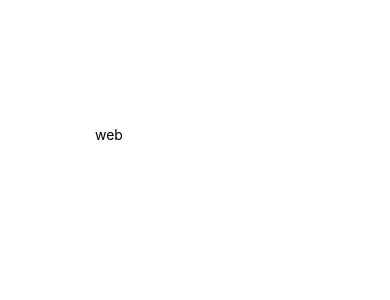
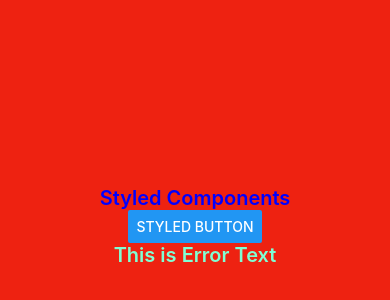
Before and after one commit to ArtemisDicoTiar/rn_study, a React Native app: screen / in a window 390 px wide. Shown: the part 196-496 px from the top of the page. Built offline with nearby package versions, Linux system fonts and the light colour scheme.

Commit message:
styled-components is added to project package (This library is quite awesome!)

```diff
--- a/package.json
+++ b/package.json
@@ -13,7 +13,8 @@
     "react": "16.13.1",
     "react-dom": "16.13.1",
     "react-native": "https://github.com/expo/react-native/archive/sdk-42.0.0.tar.gz",
-    "react-native-web": "~0.13.12"
+    "react-native-web": "~0.13.12",
+    "styled-components": "^5.3.1"
   },
   "devDependencies": {
     "@babel/core": "^7.9.0"
--- a/src/App.js
+++ b/src/App.js
@@ -5,13 +5,41 @@ import MyButton from "./MyButton";
 import {styles} from "./style";
 import {Box} from "./Box";
 import Shadow from "./Shadow";
+import styled from "styled-components/native";
+import {css} from "styled-components";
+
+const Container = styled.View`
+    flex: 1;
+    background-color: #e21;
+    align-items: center;
+    justify-content: center;
+`
+
+const cssText = css`
+  font-size: 20px;
+  font-weight: 600;
+`
+
+// 이렇게 CSS를 불러올수도 있고
+const StyledText = styled.Text`
+  ${cssText}
+  color: blue;
+`
+
+// 이렇게 각 스타일을 상속받을 수도 있다.
+const ErrorText = styled(StyledText)`
+  color: aquamarine;
+`
+
+const StyledButton = styled.Button``
 
 export default function App() {
     return (
-        <View style={styles.container}>
+        <Container>
             <StatusBar style="auto"/>
-            <Shadow></Shadow>
-
-        </View>
+            <StyledText>Styled Components</StyledText>
+            <StyledButton title="styled button" onPress={() => alert('HELLO!')}/>
+            <ErrorText>This is Error Text</ErrorText>
+        </Container>
     );
 }
```
Also changed, not shown: src/Input.js (added, +15 -0 lines).
